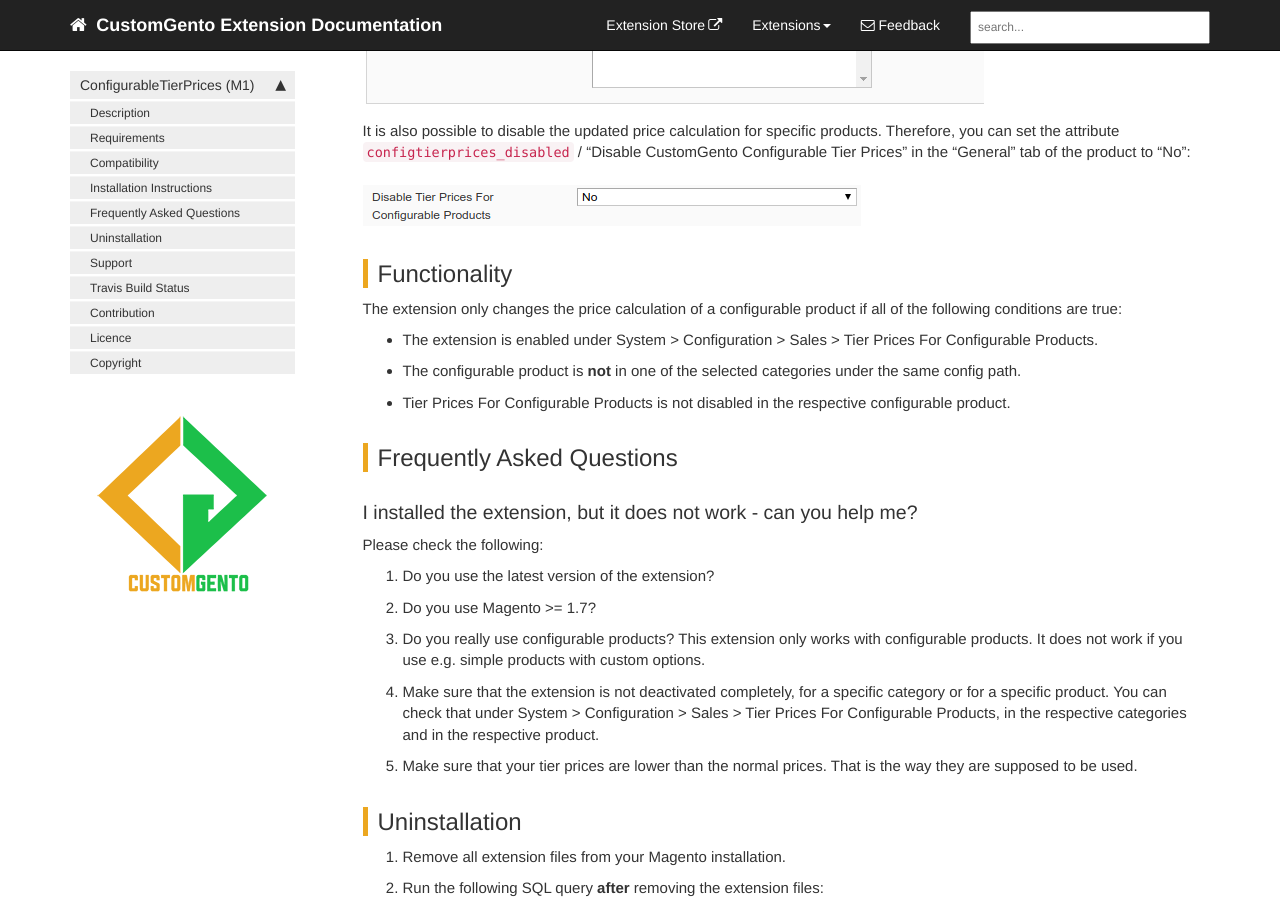
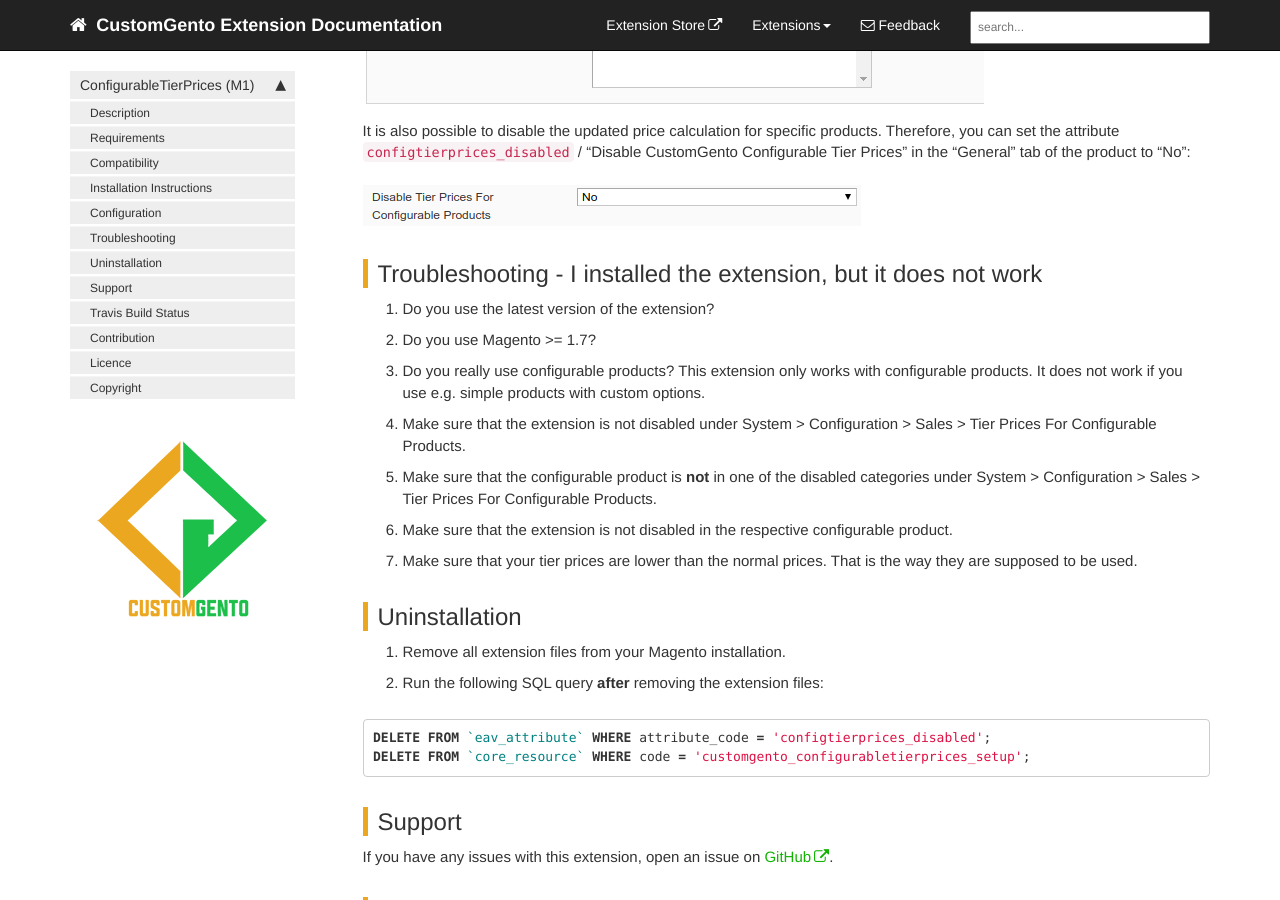
Before and after one commit to customgento/docs, a Jekyll site: the page built from pages/tier-prices-for-configurable-products-m1.md, in a window 1280 px wide and 900 px high, scrolled down 2365 px. Built offline with Jekyll 4.4.1, drawn with Linux system fonts in a browser that asks for light colours; nearby versions of some CDN libraries; comment, search, counter and statistics services are not loaded.

Commit message:
updated CTP documentation

```diff
--- a/pages/tier-prices-for-configurable-products-m1.md
+++ b/pages/tier-prices-for-configurable-products-m1.md
@@ -49,23 +49,15 @@ Therefore, you can set the attribute `configtierprices_disabled` / "Disable Cust
 
 ![Disable Tier Prices For Configurable Products By Product]({{ "images/tier-prices-for-configurable-products/disable-by-product.png" }} "Disable Tier Prices For Configurable Products By Product")
 
-## Functionality
-The extension only changes the price calculation of a configurable product if all of the following conditions are true:
-
-- The extension is enabled under System > Configuration > Sales > Tier Prices For Configurable Products.
-- The configurable product is **not** in one of the selected categories under the same config path.
-- Tier Prices For Configurable Products is not disabled in the respective configurable product.
-
-## Frequently Asked Questions
-
-### I installed the extension, but it does not work - can you help me?
-Please check the following:
+## Troubleshooting - I installed the extension, but it does not work
 
 1. Do you use the latest version of the extension?
 2. Do you use Magento >= 1.7?
 3. Do you really use configurable products? This extension only works with configurable products. It does not work if you use e.g. simple products with custom options.
-4. Make sure that the extension is not deactivated completely, for a specific category or for a specific product. You can check that under System > Configuration > Sales > Tier Prices For Configurable Products, in the respective categories and in the respective product.
-5. Make sure that your tier prices are lower than the normal prices. That is the way they are supposed to be used.
+4. Make sure that the extension is not disabled under System > Configuration > Sales > Tier Prices For Configurable Products.
+5. Make sure that the configurable product is **not** in one of the disabled categories under System > Configuration > Sales > Tier Prices For Configurable Products.
+6. Make sure that the extension is not disabled in the respective configurable product.
+7. Make sure that your tier prices are lower than the normal prices. That is the way they are supposed to be used.
 
 ## Uninstallation
 1. Remove all extension files from your Magento installation.
```
Also changed, not shown: _data/sidebars/ctp_sidebar.yml (+5 -2 lines).
